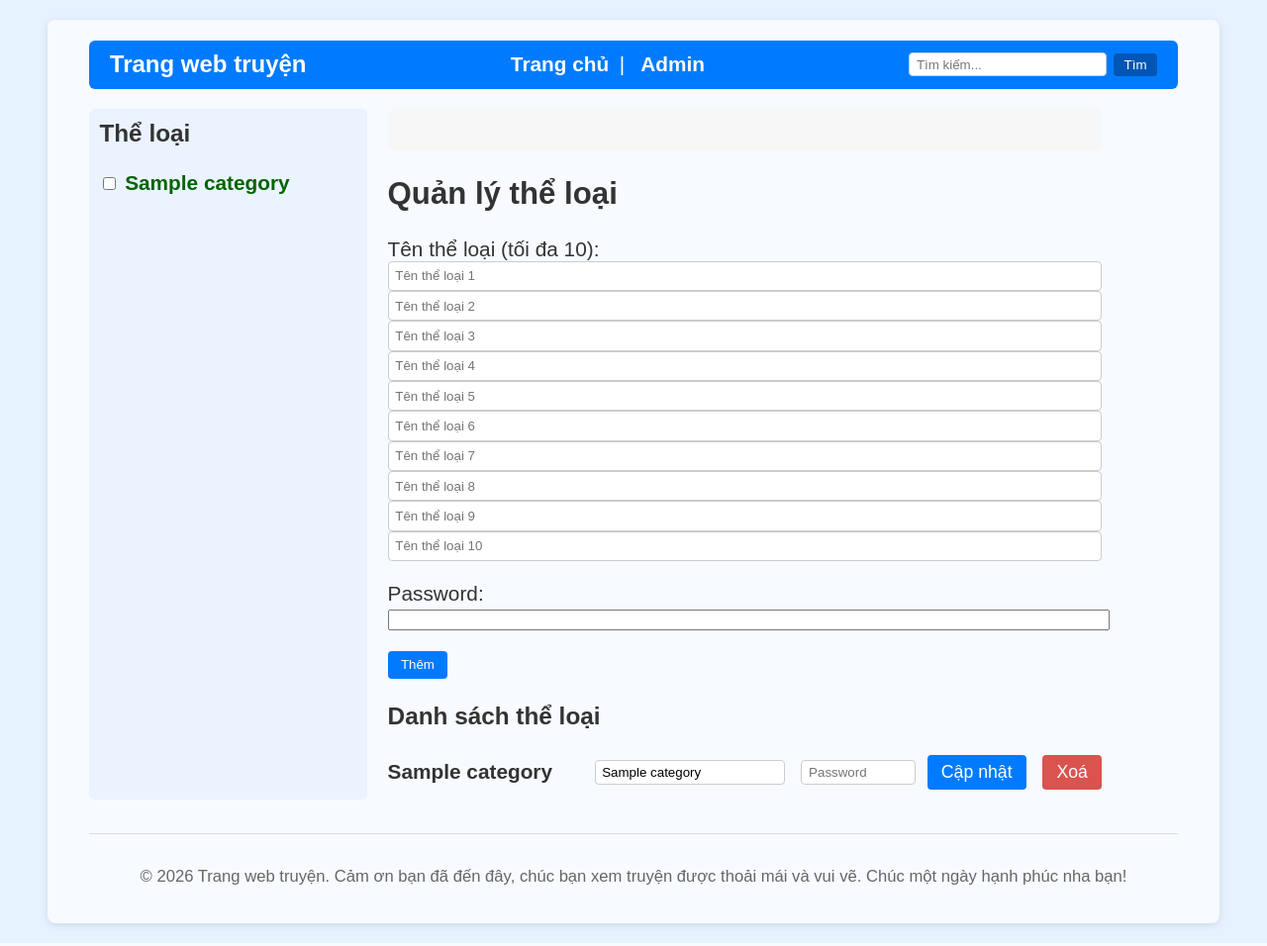
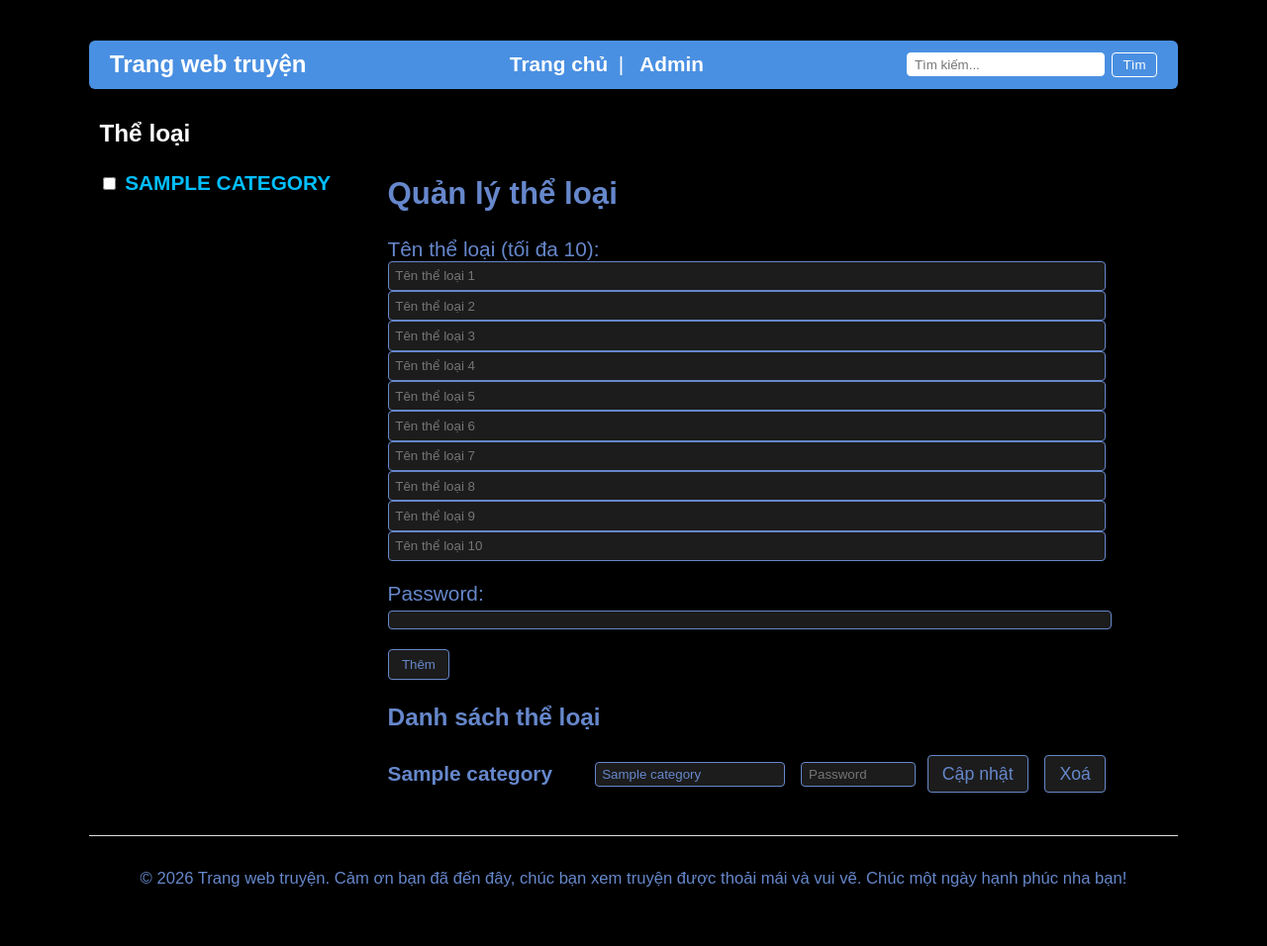
Before and after one commit to tranhiepvn/story-site-flask, a Flask app: page /add-category in a window 1280 px wide. Shown: the whole page at 99% size. Run offline with Flask 3, Linux system fonts and the light colour scheme; tables that the repository leaves empty hold one stand-in row (values such as "Sample post").

Commit message:
change colors new 2

```diff
--- a/src/templates/layout.html
+++ b/src/templates/layout.html
@@ -7,6 +7,107 @@
     <link rel="stylesheet" href="{{ url_for('static', filename='style.css') }}">
     <!-- Favicon icon -->
     <link rel="icon" type="image/png" href="{{ url_for('static', filename='favicon.png') }}">
+    <!-- Thêm CSS default màu nền đen và chữ xanh dương nhạt -->
+    <!-- Override CSS để nền đen và chữ xanh cyan nhạt -->
+    <style>
+        /* Nền đen cho toàn body/site */
+        body {
+            background-color: #000000 !important; /* Đen hoàn toàn */
+            color: #6687cb !important; /* Chữ xanh dương nhạt anh thích */
+            font-family: Arial, sans-serif; /* Font đơn giản, dễ đọc */
+        }
+        /* Override cho các phần nội dung cụ thể (để đè lên default nếu có nền trắng) */
+        .container, article, div, p, h2, .meta, .status-message, .story-part, .chapter-title {
+            background-color: #000000 !important;
+            color: #6687cb !important;
+        }
+        /* Link: Làm nổi bật hơn trên nền đen */
+        a {
+            color: #00BFFF !important; /* Xanh dương sáng */
+        }
+        a:hover {
+            color: #6687cb !important; /* Hover thành xanh dương nhạt */
+        }
+        /* Giữ highlight cho "" (xanh lá đậm) và '' (đỏ đậm) - anh chỉnh thành xanh lá sáng */
+        .highlight-green {
+            color: #1fa943 !important; /* Xanh lá đậm (custom của anh) */
+        }
+        .highlight-red {
+            color: #00FF00 !important; /* Xanh lá sáng (anh muốn đỏ thì chỉnh #8B0000 nhé!) */
+        }
+        /* Nếu có sidebar hoặc header, override luôn - nhưng giữ header xanh dương như screenshot */
+        header {
+            background-color: #4A90E2 !important; /* Giữ xanh dương cho header */
+            color: #FFFFFF !important; /* Chữ trắng trong header (đã chỉnh như anh muốn) */
+        }
+        footer, .sidebar {
+            background-color: #000000 !important;
+            color: #6687cb !important;
+        }
+        /* Override input, textarea, button cho form (nếu có) */
+        input, textarea, button {
+            background-color: #1C1C1C !important; /* Xám đen cho form nổi bật */
+            color: #6687cb !important;
+            border: 1px solid #6687cb !important; /* Border xanh nhạt hợp tông (em chỉnh từ #00FFFF để match) */
+            border-radius: 4px; /* Làm bo góc mượt hơn, optional */
+        }
+        /* Giữ search box trong header trắng như screenshot */
+        header input {
+            background-color: #FFFFFF !important; /* Trắng cho search box */
+            color: #000000 !important; /* Chữ đen trong search */
+            border: 1px solid #FFFFFF !important;
+        }
+        header button {
+            background-color: #4A90E2 !important; /* Giữ xanh cho button "Tìm" */
+            color: #FFFFFF !important; /* Chữ trắng */
+            border: 1px solid #FFFFFF !important; /* Thêm border trắng để fix không có viền */
+            border-radius: 4px; /* Bo góc */
+            padding: 5px 10px; /* Padding để nút rộng hơn */
+            cursor: pointer; /* Con trỏ tay khi hover */
+        }
+        header button:hover {
+            background-color: #357ABD !important; /* Hover tối hơn tí cho đẹp */
+        }
+        /* Làm chữ trong header trắng luôn (bao gồm tiêu đề, nav link, separator) */
+        header h1 a, header nav a, .separator {
+            color: #FFFFFF !important; /* Chữ trắng cho header */
+        }
+        header nav a:hover {
+            color: #E0E0E0 !important; /* Hover xám nhạt cho link nav */
+        }
+        /* Fix màu tình trạng truyện giữ nguyên như site cũ (xanh lá không đậm cho hoàn thành, đỏ cho chưa hoàn thành) */
+        .completed-status {
+            color: #32CD32 !important; /* Xanh lá cây (không đậm) cho "Truyện đã hoàn thành" như anh yêu cầu */
+        }
+        .updating-status {
+            color: #FF0000 !important; /* Đỏ cho "Truyện chưa hoàn thành" */
+        }
+        /* Fix quy luật màu cho cột thể loại (sidebar) - giữ màu riêng cho từng nhóm */
+        .sidebar h3 {
+            color: #FFFFFF !important; /* Tiêu đề "Thể loại" trắng */
+        }
+        .category-list li {
+            color: #6687cb !important; /* Default cho nhóm 3: Xanh dương nhạt */
+        }
+        .category-list .special-cat {
+            color: #FFD700 !important; /* Nhóm 1 (special): Vàng bold như cũ */
+            font-weight: bold !important;
+        }
+        .category-list .uppercase-cat {
+            color: #00BFFF !important; /* Nhóm 2 (uppercase): Xanh dương sáng */
+            text-transform: uppercase !important; /* Chữ hoa nếu cần */
+        }
+        .category-list a {
+            color: inherit !important; /* Link theo màu li cha để giữ quy luật */
+        }
+        /* Làm chữ "1 phần" hoặc "Cập nhật đến phần 1" theo màu của status cha */
+        .completed-status em.completed {
+            color: #32CD32 !important; /* Xanh lá cây (không đậm) cho "1 phần" như anh yêu cầu */
+        }
+        .updating-status em.updating {
+            color: #FF0000 !important; /* Đỏ cho "Cập nhật đến phần 1" */
+        }
+    </style>
   </head>
   <body class="{{ request.endpoint }}">
     <div class="container">
@@ -86,7 +187,7 @@
       </footer>
     </div>
     {# Block dành cho scripts, cho phép trang con chèn thêm mã JavaScript #}
-{% block scripts %}
+    {% block scripts %}
     <script>
       // Script để xử lý việc chọn nhiều thể loại trên tất cả các trang của trang truyện
       document.addEventListener('DOMContentLoaded', function() {
```
